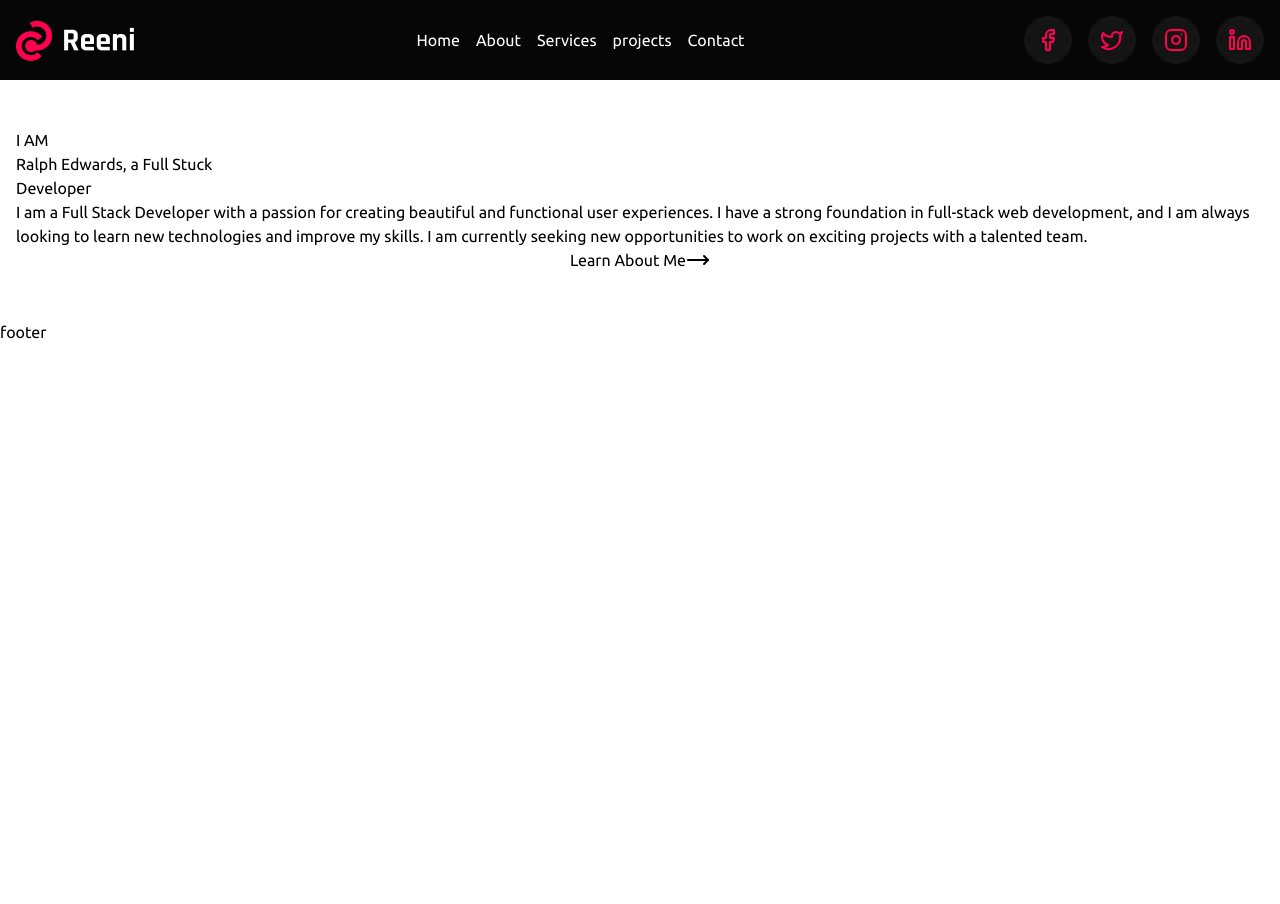
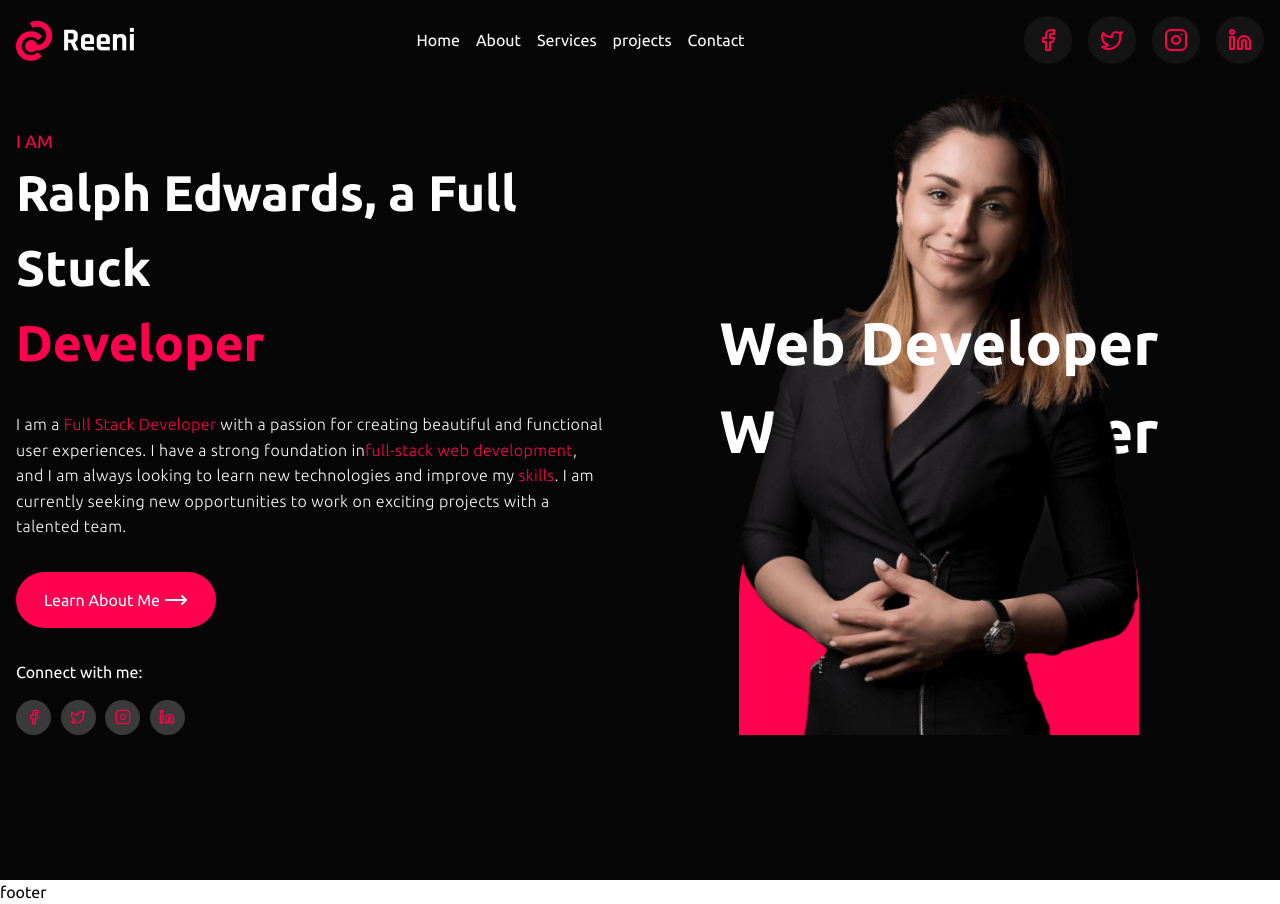
Before and after one commit to shahidul1920/prortfolioDesignWithReact, a React (Vite) app in the folder portafule/: page / in a window 1280 px wide. Before the commit the page ends 800 px from the top, so only its background shows below. Built offline with nearby package versions, Linux system fonts and the light colour scheme.

Commit message:
hero section

```diff
--- a/portafule/src/components/Hero.jsx
+++ b/portafule/src/components/Hero.jsx
@@ -1,36 +1,70 @@
-import { MoveRight } from "lucide-react";
+import { Facebook, Instagram, Linkedin, MoveRight, Twitter } from "lucide-react";
 import React from "react";
 
 export default function Hero() {
   return (
-    <div>
-      <section className="container mx-auto px-4 py-12">
-        <div className="left">
+    <div className="bg-[var(--dark)] h-screen">
+      <section className="container flex gap-2 mx-auto px-4 py-12">
+        <div className="max-w-[650px] left flex flex-col justify-center gap-8">
           <div className="headline">
-            <span>I AM</span>
-            <h1>
+            <span className="text-[var(--primary)] text-[18px]">I AM</span>
+            <h1 className="text-[var(--pure)] text-[50px] font-extrabold">
               Ralph Edwards, a Full Stuck <br />
-              <span>Developer</span>
+              <span className="text-[var(--primary)]">Developer</span>
             </h1>
           </div>
           <div className="prg">
-            <p>
-              I am a Full Stack Developer with a passion for creating beautiful
+            <p className="text-[var(--pure)] font-thin leading-[1.6] tracking-wide">
+              I am a <span className="text-[var(--primary)]">Full Stack Developer</span> with a passion for creating beautiful
               and functional user experiences. I have a strong foundation in
-              full-stack web development, and I am always looking to learn new
-              technologies and improve my skills. I am currently seeking new
+              <span  className="text-[var(--primary)]">full-stack web development</span>, and I am always looking to learn new
+              technologies and improve my <span className="text-[var(--primary)]">skills</span>. I am currently seeking new
               opportunities to work on exciting projects with a talented team.
             </p>
           </div>
           <div className="cta">
-            <a href="#learn" className="flex justify-center items-center btn">
+            <a href="#learn" className="max-w-[200px] justify-center gap-1 flex items-center btn p-4 text-[var(--pure)] bg-[var(--primary)] rounded-full">
               <p>Learn About Me</p> <MoveRight />
             </a>
           </div>
-
+          <div className="socialIcn">
+            <h3 className="text-[var(--pure)] mb-4">Connect with me:</h3>
+            <ul className="flex gap-[.6rem]">
+              <li className="size-[35px] flex items-center justify-center bg-[var(--grayish)] rounded-full">
+                <a href="https://facebook.com" className="text-[var(--primary)]">
+                  <Facebook className="h-[16px]" />
+                </a>
+              </li>
+              <li className="size-[35px] flex items-center justify-center bg-[var(--grayish)] rounded-full">
+                <a href="https://twitter.com" className="text-[var(--primary)]">
+                  <Twitter className="h-[16px]" />
+                </a>
+              </li>
+              <li className="size-[35px] flex items-center justify-center bg-[var(--grayish)] rounded-full">
+                <a
+                  href="https://instagram.com"
+                  className="text-[var(--primary)]"
+                >
+                  <Instagram className="h-[16px]" />
+                </a>
+              </li>
+              <li className="size-[35px] flex items-center justify-center bg-[var(--grayish)] rounded-full">
+                <a href="https://linkedin.com" className="text-[var(--primary)]">
+                  <Linkedin className="h-[16px]" />
+                </a>
+              </li>
+            </ul>
+          </div>
         </div>
 
-        <div className="right"></div>
+        <div className="right max-w-[650px]">
+          <div className="w-[650px] h-[100%] relative z-5 flex justify-center items-center ">
+            <img className="absolute z-40 bottom-0 w-[400px] min-w-[350px]" src="./banner-user-image-two.png" alt="" />
+            <h1 className="absolute text-[60px] top-[30%] z-50 text-4xl text-[var(--pure)] font-extrabold">Web Developer</h1>
+            <h1 className="absolute text-[60px]  z-20 text-4xl text-[var(--pure)] font-extrabold">Web Developer</h1>
+            <img className="absolute z-10 w-[400px] min-w-[400px] h-[250px] bottom-0" src="./banner-user-image-two-red-bg.png" alt="" />
+          </div>
+        </div>
       </section>
     </div>
   );
--- a/portafule/src/index.css
+++ b/portafule/src/index.css
@@ -7,6 +7,7 @@
   --pure:#FFFFFF;
   --mid-dark:#141414;
   --dark:#060606;
+  --grayish: #3b3a3a;
 }
 *{
   box-sizing: border-box;
```
Also changed, not shown: portafule/public/banner-user-image-two-red-bg.png (added), portafule/public/banner-user-image-two.png (added).
